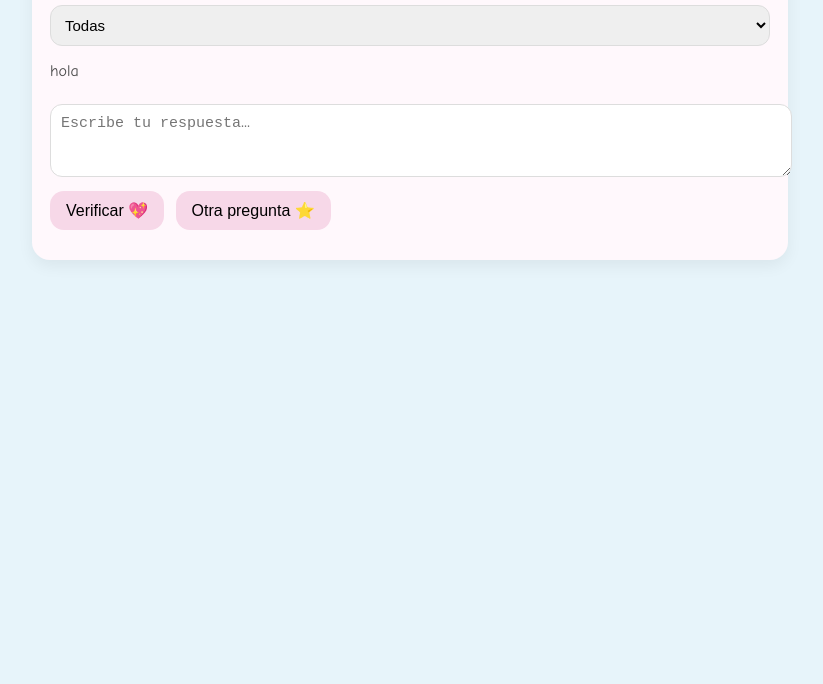
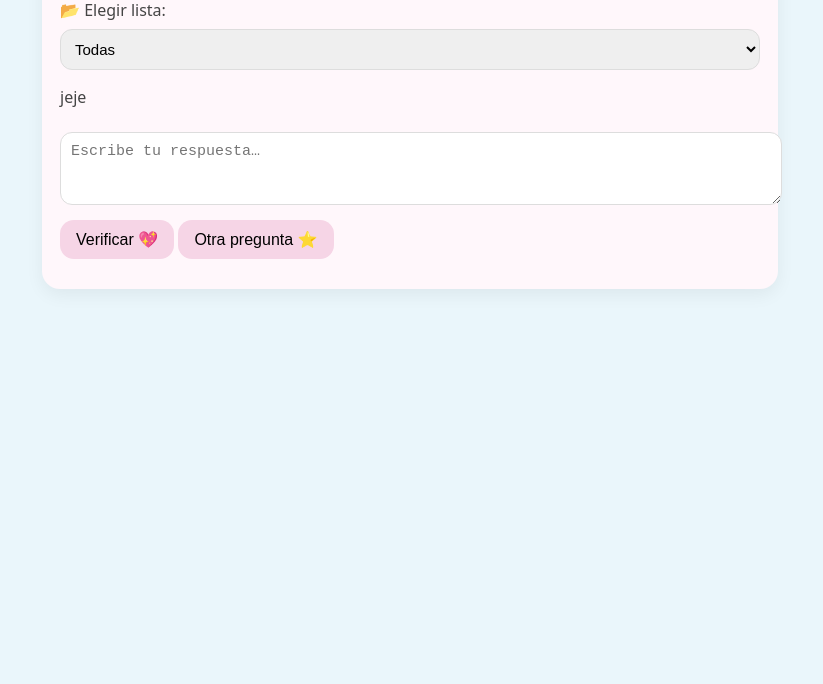
Before and after one commit to marcela2002/miestudio, a plain HTML site: page index.html in a window 1280 px wide. Shown: the part 116-800 px from the top of the page, without its empty margins (230-1053 px from the left). Drawn offline with Linux system fonts and the light colour scheme.

Commit message:
Update index.html

```diff
--- a/index.html
+++ b/index.html
@@ -7,54 +7,48 @@
 
 <style>
 body {
-      font-family: "Comic Sans MS", "Nunito", sans-serif;
-      background: #E7F4FA;
-      color: #4A4A4A;
-      margin: 0;
+  font-family: "Nunito", system-ui, sans-serif;
+  background: #EAF6FB;
   padding: 16px;
+  color: #444;
 }
 
 .card {
-      background: #FFF8FC;
+  background: #FFF7FB;
   border-radius: 18px;
   padding: 18px;
-      margin: 12px auto;
-      max-width: 720px;
-      box-shadow: 0 6px 16px rgba(0,0,0,0.06);
-    }
-
-    h2 {
-      margin-top: 0;
+  max-width: 700px;
+  margin: auto;
+  box-shadow: 0 6px 18px rgba(0,0,0,0.06);
 }
 
 select, textarea {
   width: 100%;
+  margin-top: 8px;
+  padding: 10px;
   border-radius: 12px;
   border: 1px solid #ddd;
-      padding: 10px;
   font-size: 15px;
-      margin-top: 8px;
 }
 
 button {
-      background: #F7D8E8;
+  background: #F6D5E6;
   border: none;
   border-radius: 14px;
   padding: 10px 16px;
+  margin-top: 10px;
   font-size: 16px;
   cursor: pointer;
-      margin-top: 10px;
-      margin-right: 6px;
 }
 
 button:hover {
-      background: #FBE5F2;
+  background: #FBE3F0;
 }
 
 #resultado {
   margin-top: 12px;
+  font-weight: bold;
   white-space: pre-line;
-      font-weight: bold;
 }
 </style>
 </head>
@@ -64,142 +58,101 @@
 <div class="card">
   <h2>🌸 Mi Estudio</h2>
 
-    <!-- Selector de carpetas -->
   <label>📂 Elegir lista:</label>
-    <select id="selectorCarpeta" onchange="filtrarPorCarpeta()"></select>
+  <select id="selector"></select>
 
-    <!-- Pregunta -->
   <p id="pregunta">Cargando…</p>
 
-    <!-- Respuesta -->
   <textarea id="respuesta" rows="3" placeholder="Escribe tu respuesta…"></textarea>
 
-    <!-- Botones -->
-    <div>
-      <button onclick="comprobarRespuesta()">Verificar 💖</button>
-      <button onclick="nuevaPregunta()">Otra pregunta ⭐</button>
-    </div>
+  <button onclick="verificar()">Verificar 💖</button>
+  <button onclick="nueva()">Otra pregunta ⭐</button>
 
-    <!-- Resultado -->
   <div id="resultado"></div>
 </div>
 
 <script>
-/* =======================
-   VARIABLES PRINCIPALES
-   ======================= */
 let items = [];
-let itemsFiltrados = [];
+let filtrados = [];
 let actual = null;
 
-/* =======================
-   CARGAR JSON
-   ======================= */
-fetch("datos_estudio.json")
-  .then(res => res.json())
-  .then(data => {
-    items = data.items || [];
-    itemsFiltrados = items;
-    cargarCarpetas();
-    nuevaPregunta();
-  });
-
-/* =======================
-   NORMALIZAR TEXTO
-   ======================= */
-function normalizar(texto) {
-  return texto
-    .toLowerCase()
+/* ---------- utilidades ---------- */
+function normalizar(t) {
+  return t.toLowerCase()
     .normalize("NFD")
     .replace(/[\u0300-\u036f]/g, "")
-    .replace(/\s+/g, " ")
     .trim();
 }
 
-/* =======================
-   DISTANCIA LEVENSHTEIN
-   ======================= */
 function distancia(a, b) {
-  const dp = Array.from({ length: a.length + 1 }, () =>
-    Array(b.length + 1).fill(0)
-  );
-
+  const dp = Array(a.length + 1).fill(null).map(() => Array(b.length + 1).fill(0));
   for (let i = 0; i <= a.length; i++) dp[i][0] = i;
   for (let j = 0; j <= b.length; j++) dp[0][j] = j;
-
   for (let i = 1; i <= a.length; i++) {
     for (let j = 1; j <= b.length; j++) {
       dp[i][j] = Math.min(
-        dp[i - 1][j] + 1,
-        dp[i][j - 1] + 1,
-        dp[i - 1][j - 1] + (a[i - 1] === b[j - 1] ? 0 : 1)
+        dp[i-1][j] + 1,
+        dp[i][j-1] + 1,
+        dp[i-1][j-1] + (a[i-1] === b[j-1] ? 0 : 1)
       );
     }
   }
   return dp[a.length][b.length];
 }
 
-/* =======================
-   CARPETAS / LISTAS
-   ======================= */
-function cargarCarpetas() {
-  const select = document.getElementById("selectorCarpeta");
-  const carpetas = [...new Set(items.map(i => i.carpeta))];
+/* ---------- cargar datos ---------- */
+fetch("datos_estudio.json")
+  .then(r => r.json())
+  .then(data => {
+    items = data.items || [];
+    filtrados = [...items];
+    cargarSelector();
+    nueva();
+  });
 
-  select.innerHTML = `<option value="">Todas</option>`;
-  carpetas.forEach(c => {
-    select.innerHTML += `<option value="${c}">${c}</option>`;
+function cargarSelector() {
+  const sel = document.getElementById("selector");
+  sel.innerHTML = `<option value="">Todas</option>`;
+  [...new Set(items.map(i => i.carpeta))].forEach(c => {
+    sel.innerHTML += `<option value="${c}">${c}</option>`;
   });
+
+  sel.onchange = () => {
+    filtrados = sel.value
+      ? items.filter(i => i.carpeta === sel.value)
+      : [...items];
+    nueva();
+  };
 }
 
-function filtrarPorCarpeta() {
-  const carpeta = document.getElementById("selectorCarpeta").value;
-  itemsFiltrados = carpeta
-    ? items.filter(i => i.carpeta === carpeta)
-    : items;
-  nuevaPregunta();
-}
-
-/* =======================
-   NUEVA PREGUNTA
-   ======================= */
-function nuevaPregunta() {
-  const resultado = document.getElementById("resultado");
-  resultado.innerText = "";
-
-  if (itemsFiltrados.length === 0) {
+/* ---------- práctica ---------- */
+function nueva() {
+  document.getElementById("resultado").innerText = "";
+  if (filtrados.length === 0) {
     document.getElementById("pregunta").innerText =
       "No hay preguntas en esta lista.";
     return;
   }
-
-  actual = itemsFiltrados[Math.floor(Math.random() * itemsFiltrados.length)];
+  actual = filtrados[Math.floor(Math.random() * filtrados.length)];
   document.getElementById("pregunta").innerText = actual.pregunta;
   document.getElementById("respuesta").value = "";
 }
 
-/* =======================
-   COMPROBAR RESPUESTA
-   ======================= */
-function comprobarRespuesta() {
+function verificar() {
   if (!actual) return;
+  const user = normalizar(document.getElementById("respuesta").value);
+  const ok = normalizar(actual.respuesta);
+  const out = document.getElementById("resultado");
 
-  const escrita = normalizar(
-    document.getElementById("respuesta").value
-  );
-  const correcta = normalizar(actual.respuesta);
-  const resultado = document.getElementById("resultado");
-
-  if (escrita === "") {
-    resultado.innerText = "✏️ Escribe una respuesta primero";
+  if (!user) {
+    out.innerText = "✏️ Escribe una respuesta primero";
     return;
   }
 
-  if (distancia(escrita, correcta) <= 2) {
-    resultado.innerText = "✅ ¡Correcto! 💗";
+  if (distancia(user, ok) <= 2) {
+    out.innerText = "✅ ¡Correcto! 💗";
   } else {
-    resultado.innerText =
-      "❌ Incorrecto\n💖 Respuesta correcta: " + actual.respuesta;
+    out.innerText = "❌ Incorrecto\n💖 Respuesta correcta: " + actual.respuesta;
   }
 }
 </script>
```
Lines whose indentation alone changed are shown as unchanged.
